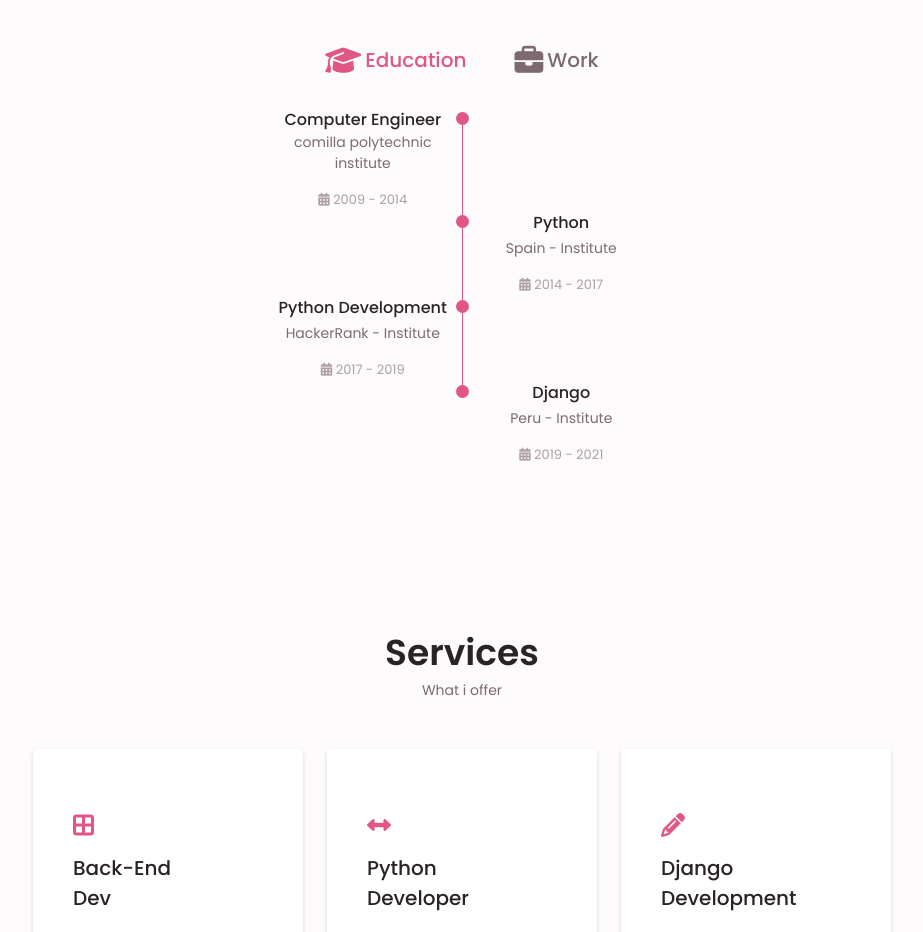
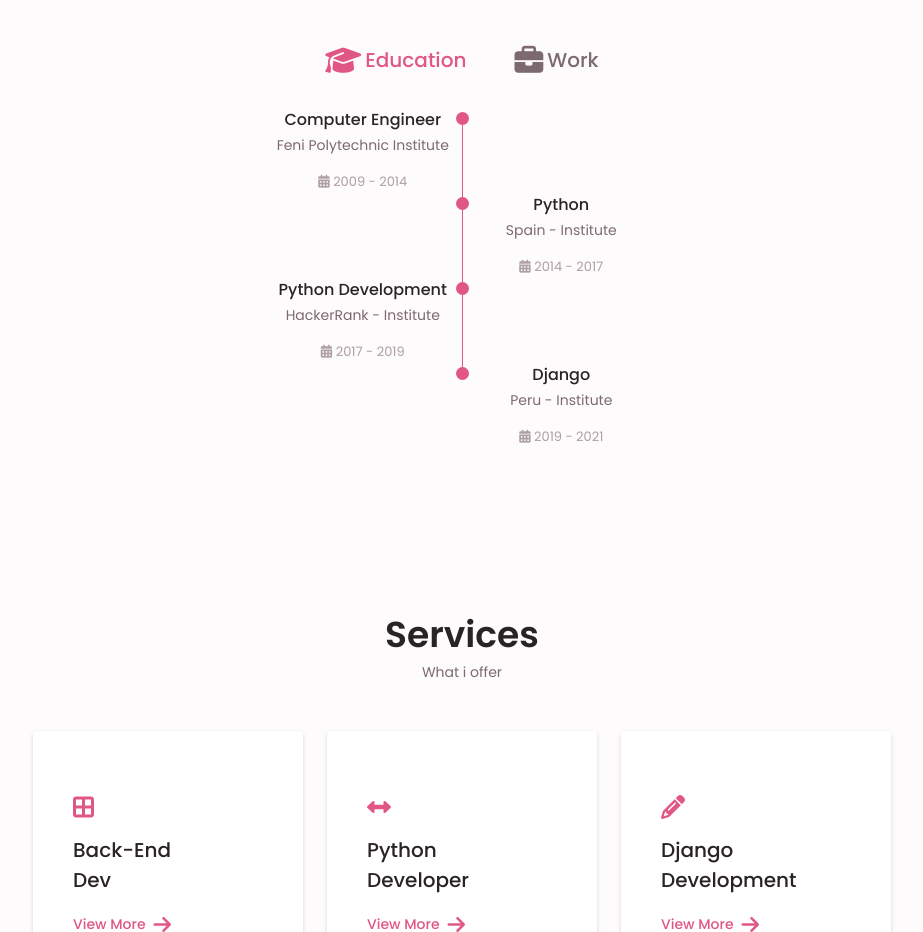
Before and after one commit to thtanvir69/portfolio, a plain HTML site: page index.html in a window 1280 px wide. Shown: the part 2207-3139 px from the top of the page, without its empty margins (178-1101 px from the left). Drawn offline with Linux system fonts and the light colour scheme.

Commit message:
Update index.html

```diff
--- a/index.html
+++ b/index.html
@@ -366,7 +366,7 @@
               <div class="qualification-data">
                 <div class="qualification-data-alt">
                   <h3 class="qualification-title">Computer Engineer</h3>
-                  <span class="qualification-subtitle">comilla polytechnic institute</span>
+                  <span class="qualification-subtitle">Feni Polytechnic Institute</span>
                   <div class="qualification-calendar">
                     <i class="fas fa-calendar-alt"></i>
                     2009 - 2014
```
